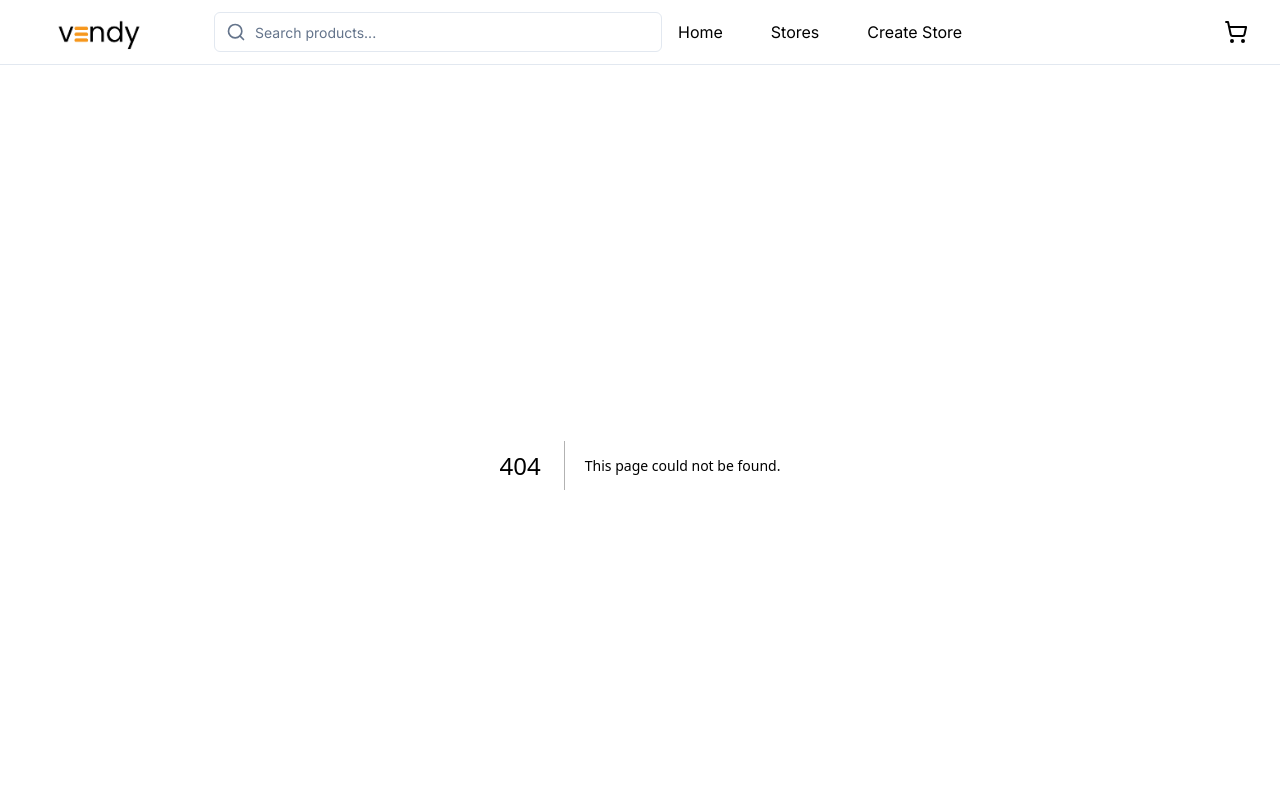
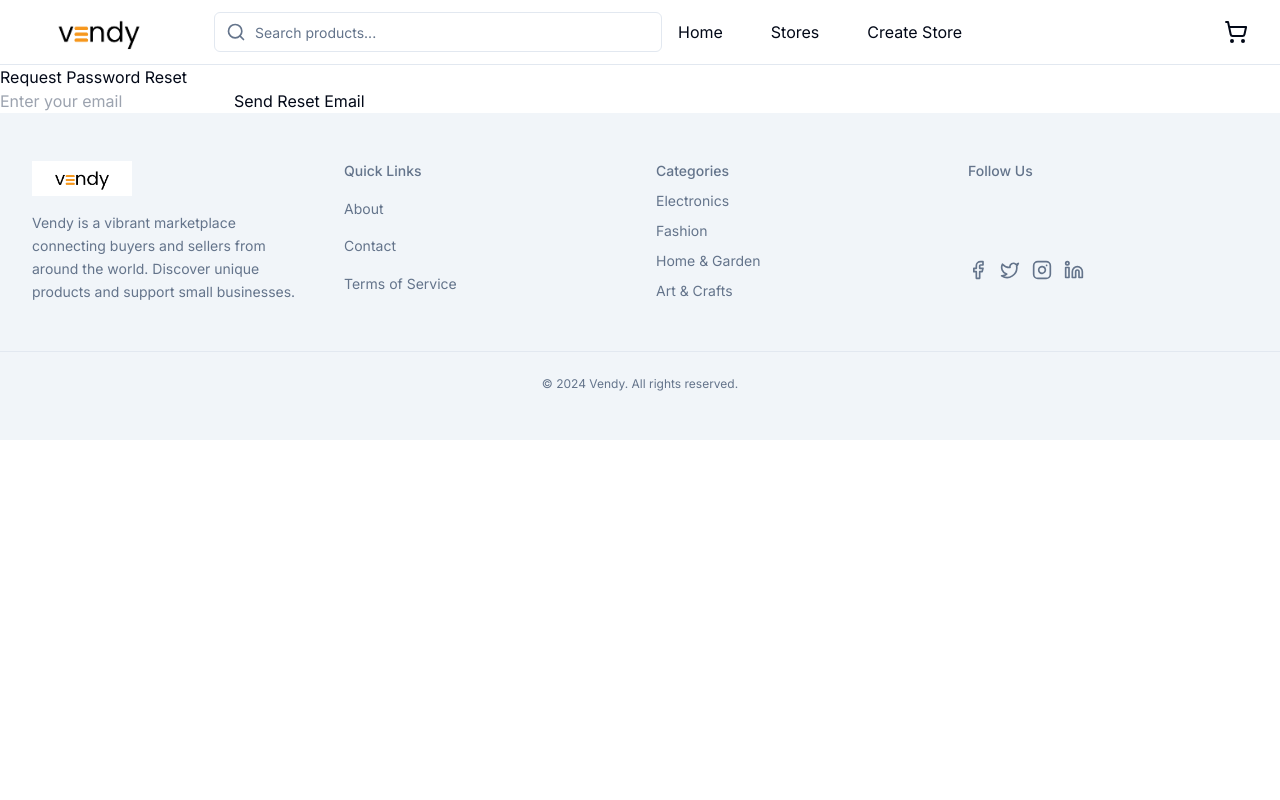
Before and after one commit to Nerds-Catapult/vendyApp, a Next.js app: page /password/reset in a window 1280 px wide. Before the commit this address had no page. Shown: the top 800 px of the page. Built offline with nearby package versions, Linux system fonts and the light colour scheme.

Commit message:
feat(auth): add password reset and change pages

```diff
--- /dev/null
+++ b/app/(pages)/password/change/page.tsx
@@ -0,0 +1,55 @@
+"use client";
+
+import React, { useState } from 'react';
+import { useSearchParams } from 'next/navigation';
+
+const ResetPassword = () => {
+  const [newPassword, setNewPassword] = useState<string>('');
+  const [message, setMessage] = useState<string>('');
+  const searchParams = useSearchParams();
+  const token = searchParams.get('token');
+
+  const handleSubmit = async (e: React.FormEvent) => {
+    e.preventDefault();
+    if (token) {
+      try {
+        const response = await fetch(`http://localhost:4200/api/password-reset/reset?token=${token}`, {
+          method: 'POST',
+          headers: {
+            'Content-Type': 'application/json',
+          },
+          body: JSON.stringify({ newPassword }),
+        });
+
+        if (response.ok) {
+          setMessage('Password reset successful');
+        } else {
+          setMessage('Error resetting password');
+        }
+      } catch (error) {
+        setMessage('Error resetting password');
+      }
+      window.location.href = "/auth/customers/signin";
+    } else {
+      setMessage('Invalid token');
+    }
+  };
+
+  return (
+    <div>
+      <h1>Reset Password</h1>
+      <form onSubmit={handleSubmit}>
+        <input
+          type="password"
+          value={newPassword}
+          onChange={(e) => setNewPassword(e.target.value)}
+          placeholder="Enter your new password"
+        />
+        <button type="submit">Reset Password</button>
+      </form>
+      {message && <p>{message}</p>}
+    </div>
+  );
+};
+
+export default ResetPassword;
--- /dev/null
+++ b/app/(pages)/password/reset/page.tsx
@@ -0,0 +1,48 @@
+"use client";
+
+import React, { useState } from 'react';
+
+const RequestReset = () => {
+  const [email, setEmail] = useState<string>('');
+  const [message, setMessage] = useState<string>('');
+
+  const handleSubmit = async (e: React.FormEvent) => {
+    e.preventDefault();
+    try {
+      const response = await fetch('http://localhost:4200/api/password-reset/request', {
+        method: 'POST',
+        headers: {
+          'Content-Type': 'application/json',
+        },
+        body: JSON.stringify({ email }),
+      });
+
+      if (response.ok) {
+        setMessage('Password reset email sent');
+      } else {
+        setMessage('Error sending password reset email');
+      }
+    } catch (error) {
+      setMessage('Error sending password reset email');
+    }
+  };
+
+  return (
+    <div>
+      <h1>Request Password Reset</h1>
+      <form onSubmit={handleSubmit}>
+        <input
+          type="email"
+          value={email}
+          onChange={(e: React.ChangeEvent<HTMLInputElement>) => setEmail(e.target.value)}
+          placeholder="Enter your email"
+          required
+        />
+        <button type="submit">Send Reset Email</button>
+      </form>
+      {message && <p>{message}</p>}
+    </div>
+  );
+};
+
+export default RequestReset;
```
